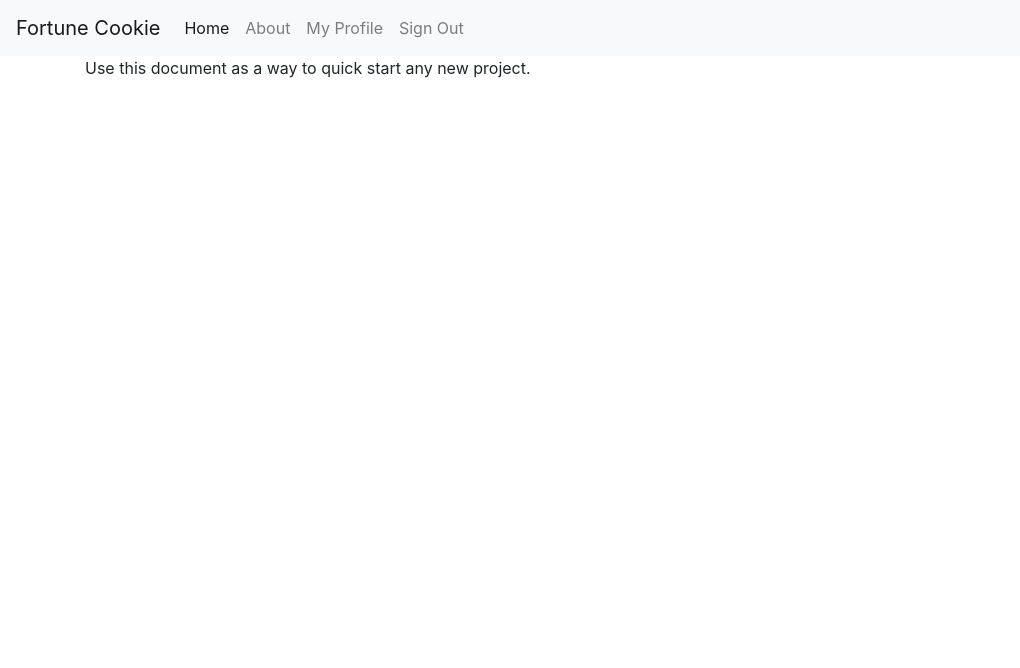
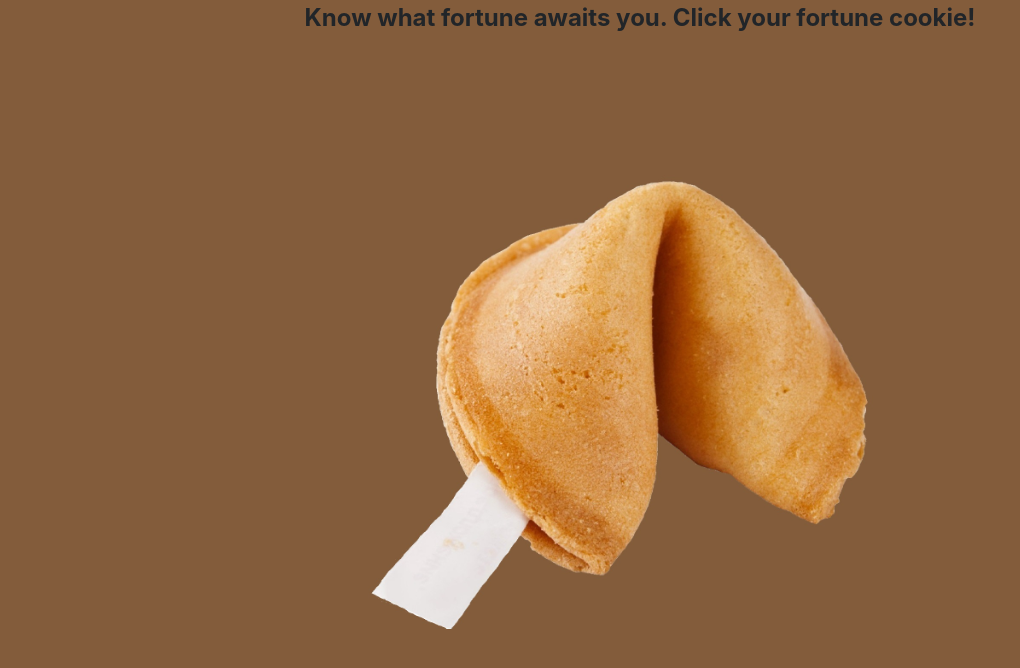
Before and after one commit to jrsinel/exam2-fortune-cookie, a Django app: page / in a window 1280 px wide. Shown: the top 668 px of the page, without its empty margins (0-1020 px from the left). Run offline with Django 3.2, Linux system fonts and the light colour scheme; a user stored in the database is signed in; some libraries are stand-ins or nearby versions.

Commit message:
added homepage

```diff
--- a/config/settings/local.py
+++ b/config/settings/local.py
@@ -12,6 +12,7 @@ ALLOWED_HOSTS = [
     "localhost",
     "0.0.0.0",
     "127.0.0.1",
+    "*"
 ]
 
 # DATABASES
--- a/config/urls.py
+++ b/config/urls.py
@@ -22,7 +22,7 @@ urlpatterns = [
     path("accounts/", include("allauth.urls")),
     # Your stuff: custom urls includes go here
 ] + static(
-    settings.MEDIA_URL, document_root=settings.MEDIA_ROOT
+    settings.STATIC_URL, document_root=settings.STATIC_ROOT
 )
 
 if settings.DEBUG:
--- a/fortune_cookie/static/css/project.css
+++ b/fortune_cookie/static/css/project.css
@@ -11,3 +11,37 @@
   background-color: #f2dede;
   border-color: #eed3d7;
 }
+
+/* Custom CSS */
+
+body {
+  background-color: #835C3B;
+}
+
+.title {
+  text-align: center;
+  font-weight: bold;
+  font-size: 150%;
+}
+
+.cookie {
+  position: absolute;
+  top: 50%;
+  left: 50%;
+  width: 50%; /* you can use % */
+  height: auto;
+  overflow: hidden;
+  animation: animate linear 5s infinite;
+}
+
+@keyframes animate {
+  0% {
+    transform: translate(-50%, -50%) skewY(5deg);
+  }
+  50% {
+    transform: translate(-50%, -50%) skewY(-5deg);
+  }
+  100% {
+    transform: translate(-50%, -50%) skewY(5deg);
+  }
+}
--- a/fortune_cookie/static/js/project.js
+++ b/fortune_cookie/static/js/project.js
@@ -19,3 +19,5 @@ Issues with the above approach:
 4. Undocumented: No mention in the documentation, or it's too hard for me to find
 */
 $('.form-group').removeClass('row');
+
+/* custom here */
--- a/fortune_cookie/templates/base.html
+++ b/fortune_cookie/templates/base.html
@@ -34,45 +34,45 @@
 
   <body>
 
-    <div class="m-b-1">
-      <nav class="navbar navbar-expand-md navbar-light bg-light">
-        <button class="navbar-toggler navbar-toggler-right" type="button" data-toggle="collapse" data-target="#navbarSupportedContent" aria-controls="navbarSupportedContent" aria-expanded="false" aria-label="Toggle navigation">
-          <span class="navbar-toggler-icon"></span>
-        </button>
-        <a class="navbar-brand" href="{% url 'home' %}">Fortune Cookie</a>
+    <!--<div class="m-b-1">-->
+      <!--<nav class="navbar navbar-expand-md navbar-light bg-light">-->
+        <!--<button class="navbar-toggler navbar-toggler-right" type="button" data-toggle="collapse" data-target="#navbarSupportedContent" aria-controls="navbarSupportedContent" aria-expanded="false" aria-label="Toggle navigation">-->
+          <!--<span class="navbar-toggler-icon"></span>-->
+        <!--</button>-->
+        <!--<a class="navbar-brand" href="{% url 'home' %}">Fortune Cookie</a>-->
 
-        <div class="collapse navbar-collapse" id="navbarSupportedContent">
-          <ul class="navbar-nav mr-auto">
-            <li class="nav-item active">
-              <a class="nav-link" href="{% url 'home' %}">Home <span class="sr-only">(current)</span></a>
-            </li>
-            <li class="nav-item">
-              <a class="nav-link" href="{% url 'about' %}">About</a>
-            </li>
-            {% if request.user.is_authenticated %}
-              <li class="nav-item">
-                {# URL provided by django-allauth/account/urls.py #}
-                <a class="nav-link" href="{% url 'users:detail' request.user.username  %}">{% trans "My Profile" %}</a>
-              </li>
-              <li class="nav-item">
-                {# URL provided by django-allauth/account/urls.py #}
-                <a class="nav-link" href="{% url 'account_logout' %}">{% trans "Sign Out" %}</a>
-              </li>
-            {% else %}
-              <li class="nav-item">
-                {# URL provided by django-allauth/account/urls.py #}
-                <a id="sign-up-link" class="nav-link" href="{% url 'account_signup' %}">{% trans "Sign Up" %}</a>
-              </li>
-              <li class="nav-item">
-                {# URL provided by django-allauth/account/urls.py #}
-                <a id="log-in-link" class="nav-link" href="{% url 'account_login' %}">{% trans "Sign In" %}</a>
-              </li>
-            {% endif %}
-          </ul>
-        </div>
-      </nav>
+        <!--<div class="collapse navbar-collapse" id="navbarSupportedContent">-->
+          <!--<ul class="navbar-nav mr-auto">-->
+            <!--<li class="nav-item active">-->
+              <!--<a class="nav-link" href="{% url 'home' %}">Home <span class="sr-only">(current)</span></a>-->
+            <!--</li>-->
+            <!--<li class="nav-item">-->
+              <!--<a class="nav-link" href="{% url 'about' %}">About</a>-->
+            <!--</li>-->
+            <!--{% if request.user.is_authenticated %}-->
+              <!--<li class="nav-item">-->
+                <!--{# URL provided by django-allauth/account/urls.py #}-->
+                <!--<a class="nav-link" href="{% url 'users:detail' request.user.username  %}">{% trans "My Profile" %}</a>-->
+              <!--</li>-->
+              <!--<li class="nav-item">-->
+                <!--{# URL provided by django-allauth/account/urls.py #}-->
+                <!--<a class="nav-link" href="{% url 'account_logout' %}">{% trans "Sign Out" %}</a>-->
+              <!--</li>-->
+            <!--{% else %}-->
+              <!--<li class="nav-item">-->
+                <!--{# URL provided by django-allauth/account/urls.py #}-->
+                <!--<a id="sign-up-link" class="nav-link" href="{% url 'account_signup' %}">{% trans "Sign Up" %}</a>-->
+              <!--</li>-->
+              <!--<li class="nav-item">-->
+                <!--{# URL provided by django-allauth/account/urls.py #}-->
+                <!--<a id="log-in-link" class="nav-link" href="{% url 'account_login' %}">{% trans "Sign In" %}</a>-->
+              <!--</li>-->
+            <!--{% endif %}-->
+          <!--</ul>-->
+        <!--</div>-->
+      <!--</nav>-->
 
-    </div>
+    <!--</div>-->
 
     <div class="container">
 
--- a/fortune_cookie/templates/pages/home.html
+++ b/fortune_cookie/templates/pages/home.html
@@ -1 +1,9 @@
 {% extends "base.html" %}
+{% load static i18n %}
+
+{% block content %}
+<div class="title">Know what fortune awaits you. Click your fortune cookie!</div>
+<a href="#">
+  <img class="cookie" src="{% static 'images/FORTUNE-COOKIE.jpg' %}" alt="Fortune cookie">
+</a>
+{% endblock content %}
```
Also changed, not shown: fortune_cookie/static/images/CRACKED_FORTUNE_COOKIE.jpg (added), fortune_cookie/static/images/FORTUNE-COOKIE.jpg (added), fortune_cookie/static/images/cookie_transparent.gif (added), fortune_cookie/static/js/magic.js (added).
